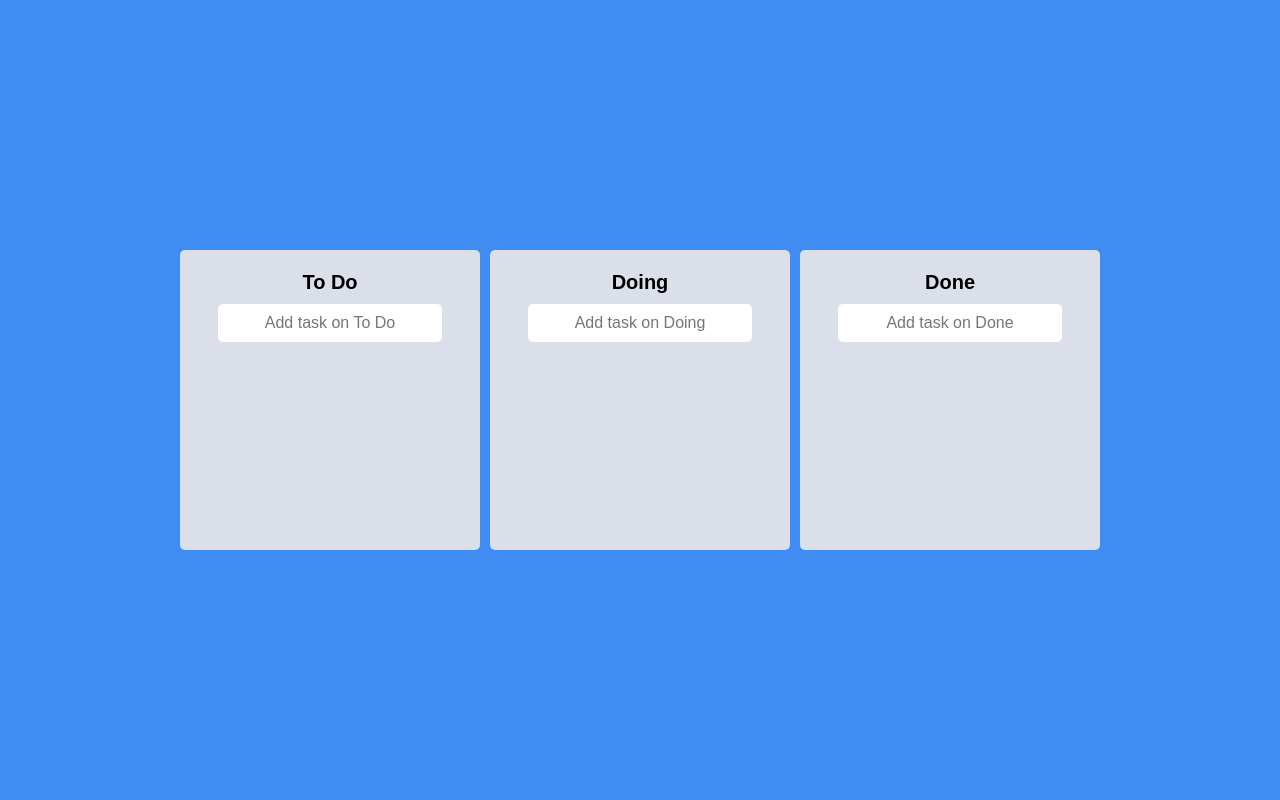
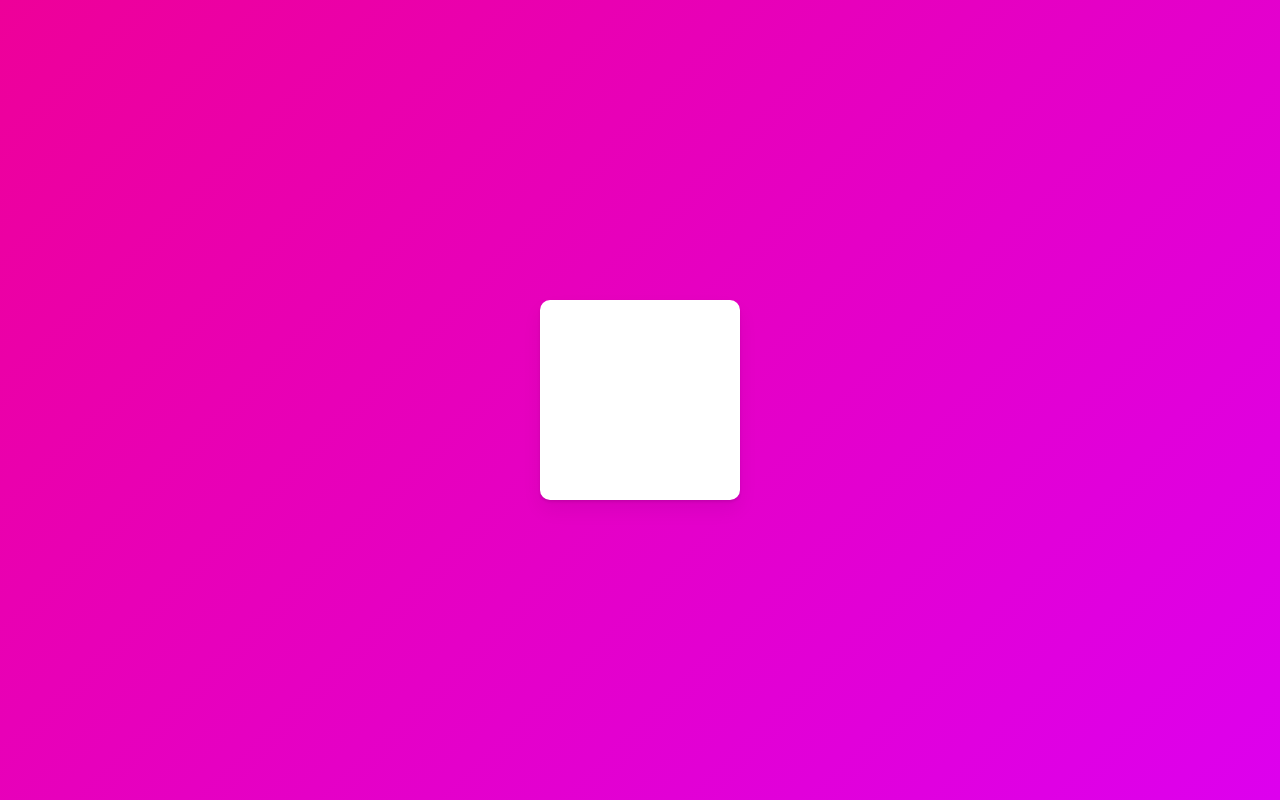
Before and after one commit to DdooBuggy/react_master_course, a React (Create React App) app: page / in a window 1280 px wide. Built offline with nearby package versions, Linux system fonts and the light colour scheme.

Commit message:
#7.0 animations setting

```diff
--- a/src/App.tsx
+++ b/src/App.tsx
@@ -1,70 +1,26 @@
-import { DragDropContext, DropResult } from "react-beautiful-dnd";
-import { useRecoilState } from "recoil";
 import styled from "styled-components";
-import { toDoState } from "./atoms";
-import Board from "./Components/Board";
 
 const Wrapper = styled.div`
+  height: 100vh;
+  width: 100vw;
   display: flex;
   justify-content: center;
   align-items: center;
-  width: 100vw;
-  margin: 0 auto;
-  height: 100vh;
 `;
 
-const Boards = styled.div`
-  display: flex;
-  justify-content: center;
-  align-items: center;
-  width: 100%;
-  gap: 10px;
+const Box = styled.div`
+  width: 200px;
+  height: 200px;
+  background-color: white;
+  border-radius: 10px;
+  box-shadow: 0 2px 3px rgba(0, 0, 0, 0.1), 0 10px 20px rgba(0, 0, 0, 0.06);
 `;
 
 function App() {
-  const [toDos, setToDos] = useRecoilState(toDoState);
-  const onDragEnd = (info: DropResult) => {
-    const { destination, source } = info;
-    if (!destination) return;
-    // same board movement
-    if (destination?.droppableId === source.droppableId) {
-      setToDos((allBoards) => {
-        const boardCopy = [...allBoards[source.droppableId]];
-        const taskObj = boardCopy[source.index];
-        boardCopy.splice(source.index, 1);
-        boardCopy.splice(destination.index, 0, taskObj);
-        return {
-          ...allBoards,
-          [source.droppableId]: boardCopy,
-        };
-      });
-    }
-    // cross board movement
-    if (destination?.droppableId !== source.droppableId) {
-      setToDos((allBoards) => {
-        const sourceBoard = [...allBoards[source.droppableId]];
-        const taskObj = sourceBoard[source.index];
-        const destinationBoard = [...allBoards[destination.droppableId]];
-        sourceBoard.splice(source.index, 1);
-        destinationBoard.splice(destination.index, 0, taskObj);
-        return {
-          ...allBoards,
-          [source.droppableId]: sourceBoard,
-          [destination.droppableId]: destinationBoard,
-        };
-      });
-    }
-  };
   return (
-    <DragDropContext onDragEnd={onDragEnd}>
-      <Wrapper>
-        <Boards>
-          {Object.keys(toDos).map((boardId) => (
-            <Board key={boardId} boardId={boardId} toDos={toDos[boardId]} />
-          ))}
-        </Boards>
-      </Wrapper>
-    </DragDropContext>
+    <Wrapper>
+      <Box />
+    </Wrapper>
   );
 }
 
--- a/src/Components/Board.tsx
+++ /dev/null
@@ -1,120 +0,0 @@
-import { Droppable } from "react-beautiful-dnd";
-import styled from "styled-components";
-import DraggableCard from "./DraggableCard";
-import { useForm } from "react-hook-form";
-import { IToDo, toDoState } from "../atoms";
-import { useSetRecoilState } from "recoil";
-
-const Wrapper = styled.div`
-  background-color: ${(props) => props.theme.boardColor};
-  width: 300px;
-  padding: 20px 10px;
-  border-radius: 5px;
-  min-height: 300px;
-  display: flex;
-  flex-direction: column;
-  overflow: hidden;
-`;
-
-const Title = styled.h2`
-  font-size: 20px;
-  font-weight: 600;
-  text-align: center;
-  margin-bottom: 10px;
-`;
-
-interface IAreaProps {
-  isDraggingFromThis: boolean;
-  isDraggingOver: boolean;
-}
-
-const Area = styled.div<IAreaProps>`
-  background-color: ${(props) =>
-    props.isDraggingOver
-      ? "#F8EFBA"
-      : props.isDraggingFromThis
-      ? "#b2bec3"
-      : "transparent"};
-  border-radius: 5px;
-  flex-grow: 1;
-  transition: background-color 0.3s ease-out;
-  padding: 20px;
-`;
-
-const Form = styled.form`
-  width: 100%;
-  display: flex;
-  justify-content: center;
-  padding-bottom: 10px;
-  input {
-    width: 80%;
-    font-size: 16px;
-    border: 0;
-    background-color: white;
-    padding: 10px;
-    border-radius: 5px;
-    text-align: center;
-    margin: 0 auto;
-  }
-`;
-
-interface IBoardProps {
-  toDos: IToDo[];
-  boardId: string;
-}
-
-interface IForm {
-  toDo: string;
-}
-
-function Board({ toDos, boardId }: IBoardProps) {
-  const setToDos = useSetRecoilState(toDoState);
-  const { register, setValue, handleSubmit } = useForm<IForm>();
-  const onValid = ({ toDo }: IForm) => {
-    const newToDo = {
-      id: Date.now(),
-      text: toDo,
-    };
-    setToDos((allBoards) => {
-      return {
-        ...allBoards,
-        [boardId]: [newToDo, ...allBoards[boardId]],
-      };
-    });
-    setValue("toDo", "");
-  };
-  return (
-    <Wrapper>
-      <Title>{boardId}</Title>
-      <Form onSubmit={handleSubmit(onValid)}>
-        <input
-          {...register("toDo", { required: true })}
-          type="text"
-          placeholder={`Add task on ${boardId}`}
-        />
-      </Form>
-      <Droppable droppableId={boardId}>
-        {(magic, snapshot) => (
-          <Area
-            isDraggingOver={snapshot.isDraggingOver}
-            isDraggingFromThis={Boolean(snapshot.draggingFromThisWith)}
-            ref={magic.innerRef}
-            {...magic.droppableProps}
-          >
-            {toDos.map((toDo, index) => (
-              <DraggableCard
-                key={toDo.id}
-                index={index}
-                toDoId={toDo.id}
-                toDoText={toDo.text}
-              />
-            ))}
-            {magic.placeholder}
-          </Area>
-        )}
-      </Droppable>
-    </Wrapper>
-  );
-}
-
-export default Board;
--- a/src/Components/DraggableCard.tsx
+++ /dev/null
@@ -1,38 +0,0 @@
-import { Draggable } from "react-beautiful-dnd";
-import styled from "styled-components";
-import React from "react";
-
-const Card = styled.div<{ isDragging: boolean }>`
-  background-color: ${(props) =>
-    props.isDragging ? "#EAB543" : props.theme.cardColor};
-  border-radius: 5px;
-  margin-bottom: 5px;
-  padding: 10px;
-  box-shadow: ${(props) =>
-    props.isDragging ? "0px 2px 5px rgba(0, 0, 0, 0.05)" : "none"};
-`;
-
-interface IDraggableCardProps {
-  toDoId: number;
-  toDoText: string;
-  index: number;
-}
-
-function DraggableCard({ toDoId, toDoText, index }: IDraggableCardProps) {
-  return (
-    <Draggable draggableId={toDoId + ""} index={index}>
-      {(magic, snapshot) => (
-        <Card
-          isDragging={snapshot.isDragging}
-          ref={magic.innerRef}
-          {...magic.dragHandleProps}
-          {...magic.draggableProps}
-        >
-          {toDoText}
-        </Card>
-      )}
-    </Draggable>
-  );
-}
-
-export default React.memo(DraggableCard);
--- a/src/atoms.tsx
+++ /dev/null
@@ -1,19 +0,0 @@
-import { atom } from "recoil";
-
-export interface IToDo {
-  id: number;
-  text: string;
-}
-
-interface IToDoState {
-  [key: string]: IToDo[];
-}
-
-export const toDoState = atom<IToDoState>({
-  key: "toDo",
-  default: {
-    "To Do": [],
-    Doing: [],
-    Done: [],
-  },
-});
--- a/src/index.tsx
+++ b/src/index.tsx
@@ -59,13 +59,13 @@
 body {
   font-weight: 300;
   font-family: 'Source Sans Pro', sans-serif;
-  background-color:${(props) => props.theme.bgColor};
   color:black;
   line-height: 1.2;
+  background:linear-gradient(135deg,#e09,#d0e);
 }
 a {
   text-decoration:none;
-  color: inherit;
+  color:inherit;
 }
 `;
 
```
